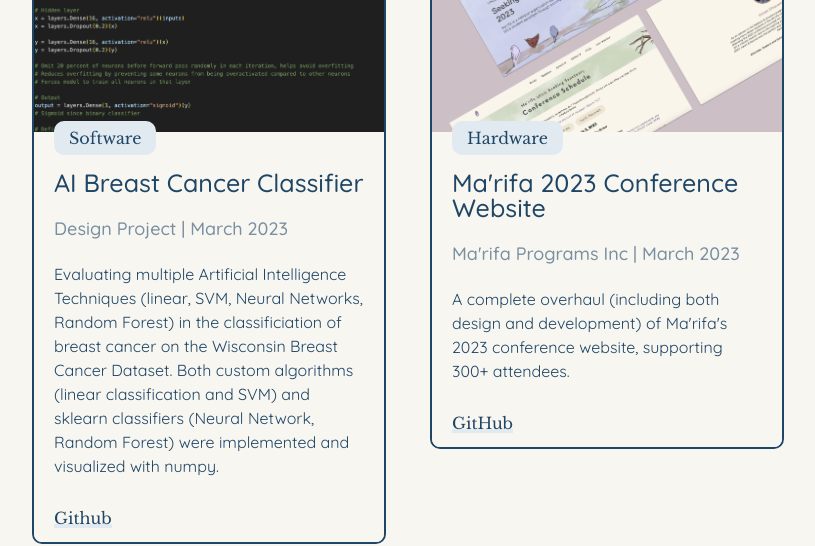
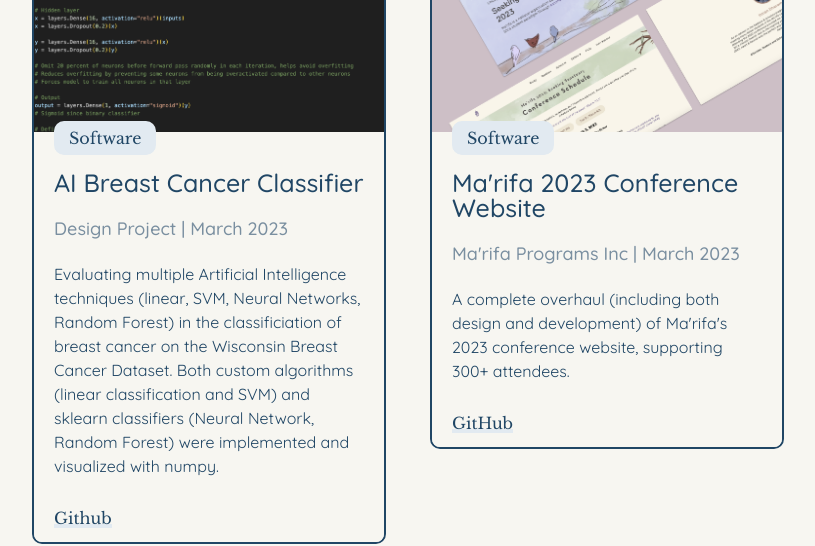
Before and after one commit to amenasyed/amenasyed.github.io, a React (Create React App) app: page / in a window 1280 px wide. Shown: the part 1100-1646 px from the top of the page, without its empty margins (247-1062 px from the left). Built offline with nearby package versions, Linux system fonts and the light colour scheme.

Commit message:
updates to projects

```diff
--- a/src/components/Main.js
+++ b/src/components/Main.js
@@ -31,11 +31,11 @@
                     <h1>Life Lately</h1>
                         <Grid container spacing={3} className='project-grid'>
                             <Grid className='project-card' item>
-                                <Card title="AI Breast Cancer Classifier" date="Design Project | March 2023" tag="Software" body="Evaluating multiple Artificial Intelligence Techniques (linear, SVM, Neural Networks, Random Forest) in the classificiation of breast cancer on the Wisconsin Breast Cancer Dataset. Both custom algorithms (linear classification and SVM) and sklearn classifiers (Neural Network, Random Forest) were implemented and visualized with numpy." linkName="Github" linkURL="https://github.com/amenasyed/ai-breast-cancer-classification" imgURL={ai} ></Card>
+                                <Card title="AI Breast Cancer Classifier" date="Design Project | March 2023" tag="Software" body="Evaluating multiple Artificial Intelligence techniques (linear, SVM, Neural Networks, Random Forest) in the classificiation of breast cancer on the Wisconsin Breast Cancer Dataset. Both custom algorithms (linear classification and SVM) and sklearn classifiers (Neural Network, Random Forest) were implemented and visualized with numpy." linkName="Github" linkURL="https://github.com/amenasyed/ai-breast-cancer-classification" imgURL={ai} ></Card>
                             </Grid>
 
                             <Grid className='project-card' item>
-                                <Card title="Ma'rifa 2023 Conference Website" date="Ma'rifa Programs Inc | March 2023" tag="Hardware" body="A complete overhaul (including both design and development) of Ma'rifa's 2023 conference website, supporting 300+ attendees." linkName="GitHub" linkURL="https://github.com/mraza007/marifa/tree/amena-final" imgURL={marifa} ></Card>
+                                <Card title="Ma'rifa 2023 Conference Website" date="Ma'rifa Programs Inc | March 2023" tag="Software" body="A complete overhaul (including both design and development) of Ma'rifa's 2023 conference website, supporting 300+ attendees." linkName="GitHub" linkURL="https://github.com/mraza007/marifa/tree/amena-final" imgURL={marifa} ></Card>
                             </Grid>
 
                             <Grid className='project-card' item>
--- a/src/workData.js
+++ b/src/workData.js
@@ -18,7 +18,7 @@
         tag:"Software",
         title: "AI-Based Classification of Breast Cancer",
         date: "Design Project | March 2023",
-        body1:"Evaluating multiple Artificial Intelligence Techniques (linear, SVM, Neural Networks, Random Forest) in the classificiation of breast cancer on the Wisconsin Breast Cancer Dataset. Both custom algorithms (linear classification and SVM) and sklearn classifiers (Neural Network, Random Forest) were implemented and visualized with numpy.",
+        body1:"Evaluating multiple Artificial Intelligence techniques (linear, SVM, Neural Networks, Random Forest) in the classificiation of breast cancer on the Wisconsin Breast Cancer Dataset. Both custom algorithms (linear classification and SVM) and sklearn classifiers (Neural Network, Random Forest) were implemented and visualized with numpy.",
         body2:"Technologies: Python (sklearn, numpy)",
         linkName:"GitHub",
         linkURL:"https://github.com/amenasyed/ai-breast-cancer-classification"
```
